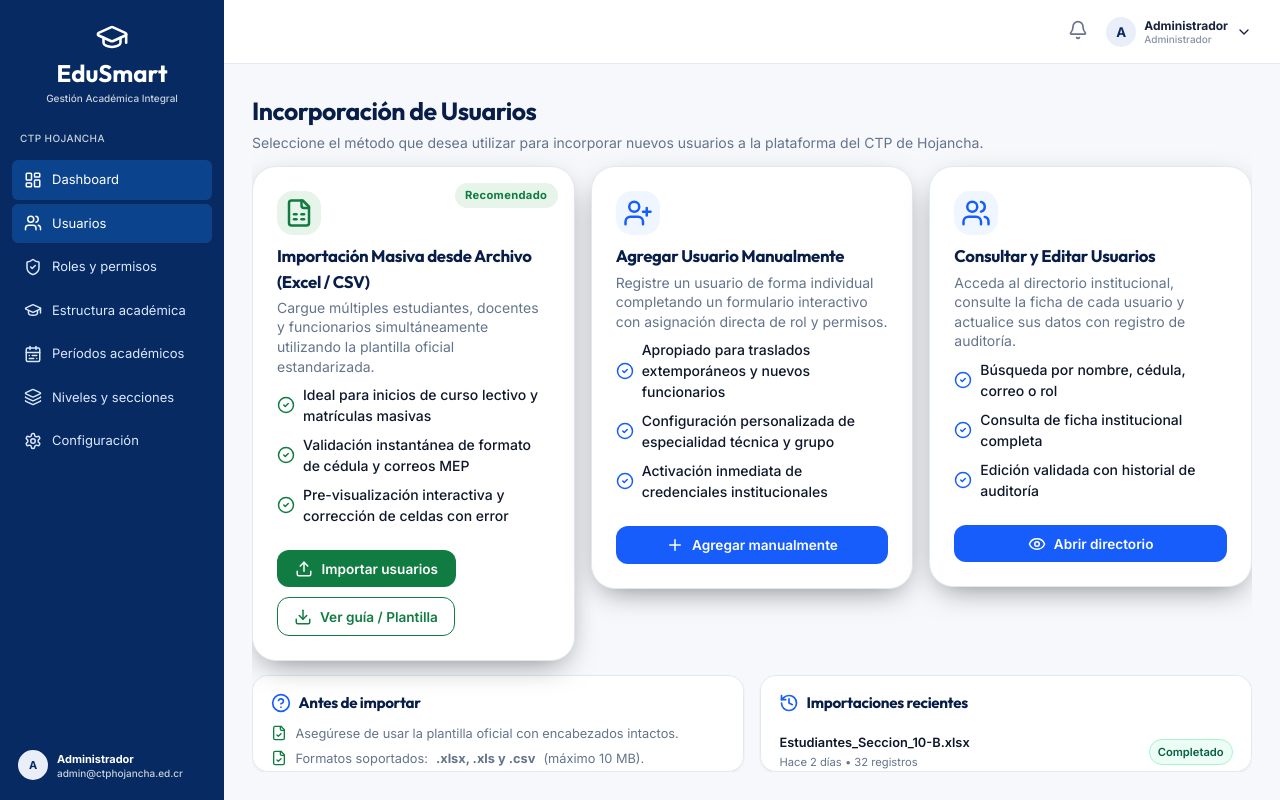
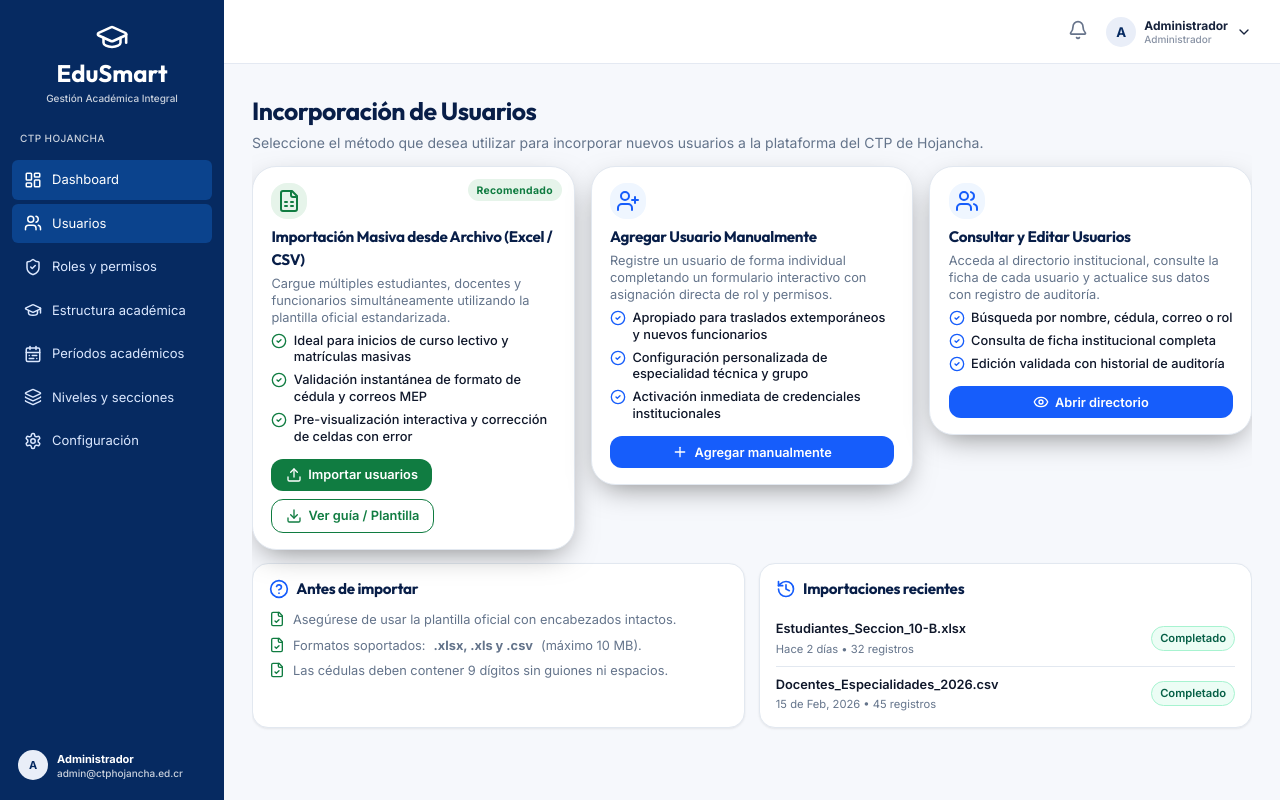
Before and after one commit to DavidMA17-04/EduSmart-Frontend, a React (Vite) app in the folder frontend/: page /admin/users in a window 1280 px wide. Built offline with nearby package versions, Linux system fonts and the light colour scheme.

Commit message:
style(frontend): compact method selection cards (WF-13) and enhance preview validations (WF-15)

```diff
--- a/frontend/src/features/manage-user-import/api/userImportApi.ts
+++ b/frontend/src/features/manage-user-import/api/userImportApi.ts
@@ -5,6 +5,7 @@ export interface BulkImportBreakdown {
   duplicateEmail: number;
   requiredFieldsMissing: number;
   invalidEmail: number;
+  invalidRole?: number;
 }
 
 export interface KPISummary {
--- a/frontend/src/pages/Admin/Users/UserMethodSelectionPage/UserMethodSelection.module.css
+++ b/frontend/src/pages/Admin/Users/UserMethodSelectionPage/UserMethodSelection.module.css
@@ -34,7 +34,7 @@
 
 .cardsGrid {
   display: grid;
-  grid-template-columns: repeat(auto-fit, minmax(280px, 1fr));
+  grid-template-columns: repeat(3, 1fr);
   gap: 1rem;
   flex: 0 1 auto;
   min-height: 0;
@@ -45,7 +45,7 @@
   background: var(--color-bg-card);
   border: 1px solid var(--color-border-card);
   border-radius: var(--radius-xl);
-  padding: 1.5rem;
+  padding: 1rem 1.15rem;
   display: flex;
   flex-direction: column;
   position: relative;
@@ -62,56 +62,56 @@
 
 .recommendedBadge {
   position: absolute;
-  top: 1rem;
-  right: 1rem;
-  padding: 0.25rem 0.65rem;
+  top: 0.75rem;
+  right: 0.75rem;
+  padding: 0.2rem 0.55rem;
   border-radius: 9999px;
   background: var(--color-primary-green-light);
   color: var(--color-primary-green);
-  font-size: 0.7rem;
+  font-size: 0.65rem;
   font-weight: 700;
   letter-spacing: 0.03em;
 }
 
 .iconWrapperGreen {
-  width: 44px;
-  height: 44px;
+  width: 36px;
+  height: 36px;
   border-radius: var(--radius-lg);
   background: var(--color-primary-green-light);
   color: var(--color-primary-green);
   display: flex;
   align-items: center;
   justify-content: center;
-  margin-bottom: 0.5rem;
+  margin-bottom: 0.4rem;
   flex-shrink: 0;
 }
 
 .iconWrapperBlue {
-  width: 44px;
-  height: 44px;
+  width: 36px;
+  height: 36px;
   border-radius: var(--radius-lg);
   background: var(--color-primary-blue-light);
   color: var(--color-primary-blue);
   display: flex;
   align-items: center;
   justify-content: center;
-  margin-bottom: 0.5rem;
+  margin-bottom: 0.4rem;
   flex-shrink: 0;
 }
 
 .cardTitle {
   font-family: var(--font-family-heading);
-  font-size: 1.05rem;
+  font-size: 0.95rem;
   font-weight: 700;
   color: var(--color-primary-dark);
-  margin: 0 0 0.25rem 0;
+  margin: 0 0 0.2rem 0;
 }
 
 .cardDesc {
   color: var(--color-text-muted);
-  font-size: 0.875rem;
-  line-height: 1.4;
-  margin: 0 0 0.5rem 0;
+  font-size: 0.8rem;
+  line-height: 1.35;
+  margin: 0 0 0.4rem 0;
 }
 
 .featuresList {
@@ -120,16 +120,17 @@
   margin: 0;
   display: flex;
   flex-direction: column;
-  gap: 0.5rem;
+  gap: 0.4rem;
 }
 
 .featuresList li {
   display: flex;
-  align-items: center;
-  gap: 0.5rem;
-  font-size: 0.875rem;
+  align-items: flex-start;
+  gap: 0.4rem;
+  font-size: 0.8rem;
   color: var(--color-text-main);
   font-weight: 500;
+  line-height: 1.3;
 }
 
 .checkGreen {
@@ -143,9 +144,9 @@
 }
 
 .actionGroup {
-  margin-top: 1.5rem;
+  margin-top: 0.85rem;
   display: flex;
-  gap: 0.6rem;
+  gap: 0.5rem;
   flex-wrap: wrap;
   flex-shrink: 0;
 }
@@ -154,13 +155,13 @@
   display: inline-flex;
   align-items: center;
   justify-content: center;
-  gap: 0.5rem;
-  padding: 0.6rem 1.15rem;
+  gap: 0.4rem;
+  padding: 0.5rem 0.9rem;
   border-radius: var(--radius-md);
   background: var(--color-primary-green);
   color: #ffffff;
   font-weight: 600;
-  font-size: 0.85rem;
+  font-size: 0.8rem;
   border: none;
   cursor: pointer;
   transition: background-color 0.15s ease;
@@ -174,14 +175,14 @@
   display: inline-flex;
   align-items: center;
   justify-content: center;
-  gap: 0.5rem;
-  padding: 0.6rem 1rem;
+  gap: 0.4rem;
+  padding: 0.5rem 0.85rem;
   border-radius: var(--radius-md);
   background: #ffffff;
   color: var(--color-primary-green);
   border: 1.5px solid var(--color-primary-green);
   font-weight: 600;
-  font-size: 0.85rem;
+  font-size: 0.8rem;
   cursor: pointer;
   transition: background-color 0.15s ease;
 }
@@ -195,13 +196,13 @@
   display: inline-flex;
   align-items: center;
   justify-content: center;
-  gap: 0.5rem;
-  padding: 0.6rem 1.15rem;
+  gap: 0.4rem;
+  padding: 0.5rem 0.9rem;
   border-radius: var(--radius-md);
   background: var(--color-primary-blue);
   color: #ffffff;
   font-weight: 600;
-  font-size: 0.85rem;
+  font-size: 0.8rem;
   border: none;
   cursor: pointer;
   transition: background-color 0.15s ease;
@@ -215,9 +216,10 @@
 .bottomGrid {
   display: grid;
   grid-template-columns: repeat(2, 1fr);
-  gap: 1rem;
+  gap: 0.85rem;
   margin-top: 0;
   flex: 1;
+  max-height: 26%;
   min-height: 0;
   align-content: start;
 }
@@ -226,7 +228,7 @@
   background: var(--color-bg-card);
   border: 1px solid var(--color-border-card);
   border-radius: var(--radius-lg);
-  padding: 1rem 1.15rem;
+  padding: 0.85rem 1rem;
   box-shadow: var(--shadow-subtle);
   min-height: 0;
   overflow-y: auto;
@@ -318,3 +320,14 @@
     max-height: none;
   }
 }
+
+@media (max-width: 1200px) and (min-width: 1024px) {
+  .cardsGrid {
+    grid-template-columns: repeat(3, 1fr);
+    gap: 0.75rem;
+  }
+
+  .cardTitle {
+    font-size: 0.9rem;
+  }
+}
--- a/frontend/src/pages/Admin/Users/UserMethodSelectionPage/UserMethodSelectionPage.tsx
+++ b/frontend/src/pages/Admin/Users/UserMethodSelectionPage/UserMethodSelectionPage.tsx
@@ -82,7 +82,7 @@ export const UserMethodSelectionPage: React.FC = () => {
         <div className={styles.card}>
           <span className={styles.recommendedBadge}>Recomendado</span>
           <div className={styles.iconWrapperGreen}>
-            <FileSpreadsheet size={30} />
+            <FileSpreadsheet size={24} />
           </div>
           <h2 className={styles.cardTitle}>
             Importación Masiva desde Archivo (Excel / CSV)
@@ -93,15 +93,15 @@ export const UserMethodSelectionPage: React.FC = () => {
 
           <ul className={styles.featuresList}>
             <li>
-              <CheckCircle2 size={18} className={styles.checkGreen} />
+              <CheckCircle2 size={16} className={styles.checkGreen} />
               Ideal para inicios de curso lectivo y matrículas masivas
             </li>
             <li>
-              <CheckCircle2 size={18} className={styles.checkGreen} />
+              <CheckCircle2 size={16} className={styles.checkGreen} />
               Validación instantánea de formato de cédula y correos MEP
             </li>
             <li>
-              <CheckCircle2 size={18} className={styles.checkGreen} />
+              <CheckCircle2 size={16} className={styles.checkGreen} />
               Pre-visualización interactiva y corrección de celdas con error
             </li>
           </ul>
@@ -112,7 +112,7 @@ export const UserMethodSelectionPage: React.FC = () => {
               className={styles.btnGreen}
               onClick={() => navigate('/admin/users/import/bulk')}
             >
-              <Upload size={18} />
+              <Upload size={16} />
               Importar usuarios
             </button>
             <button
@@ -120,7 +120,7 @@ export const UserMethodSelectionPage: React.FC = () => {
               className={styles.btnOutlineGreen}
               onClick={handleDownloadTemplate}
             >
-              <Download size={18} />
+              <Download size={16} />
               Ver guía / Plantilla
             </button>
           </div>
@@ -129,7 +129,7 @@ export const UserMethodSelectionPage: React.FC = () => {
         {/* Tarjeta de Registro Manual (Azul) */}
         <div className={styles.card}>
           <div className={styles.iconWrapperBlue}>
-            <UserPlus size={30} />
+            <UserPlus size={24} />
           </div>
           <h2 className={styles.cardTitle}>
             Agregar Usuario Manualmente
@@ -140,15 +140,15 @@ export const UserMethodSelectionPage: React.FC = () => {
 
           <ul className={styles.featuresList}>
             <li>
-              <CheckCircle2 size={18} className={styles.checkBlue} />
+              <CheckCircle2 size={16} className={styles.checkBlue} />
               Apropiado para traslados extemporáneos y nuevos funcionarios
             </li>
             <li>
-              <CheckCircle2 size={18} className={styles.checkBlue} />
+              <CheckCircle2 size={16} className={styles.checkBlue} />
               Configuración personalizada de especialidad técnica y grupo
             </li>
             <li>
-              <CheckCircle2 size={18} className={styles.checkBlue} />
+              <CheckCircle2 size={16} className={styles.checkBlue} />
               Activación inmediata de credenciales institucionales
             </li>
           </ul>
@@ -159,7 +159,7 @@ export const UserMethodSelectionPage: React.FC = () => {
               className={styles.btnBlue}
               onClick={() => navigate('/admin/users/new')}
             >
-              <Plus size={18} />
+              <Plus size={16} />
               Agregar manualmente
             </button>
           </div>
@@ -168,7 +168,7 @@ export const UserMethodSelectionPage: React.FC = () => {
         {/* Tarjeta de Consulta y Edición (WF-18) */}
         <div className={styles.card}>
           <div className={styles.iconWrapperBlue}>
-            <Users size={30} />
+            <Users size={24} />
           </div>
           <h2 className={styles.cardTitle}>
             Consultar y Editar Usuarios
@@ -179,15 +179,15 @@ export const UserMethodSelectionPage: React.FC = () => {
 
           <ul className={styles.featuresList}>
             <li>
-              <CheckCircle2 size={18} className={styles.checkBlue} />
+              <CheckCircle2 size={16} className={styles.checkBlue} />
               Búsqueda por nombre, cédula, correo o rol
             </li>
             <li>
-              <CheckCircle2 size={18} className={styles.checkBlue} />
+              <CheckCircle2 size={16} className={styles.checkBlue} />
               Consulta de ficha institucional completa
             </li>
             <li>
-              <CheckCircle2 size={18} className={styles.checkBlue} />
+              <CheckCircle2 size={16} className={styles.checkBlue} />
               Edición validada con historial de auditoría
             </li>
           </ul>
@@ -198,7 +198,7 @@ export const UserMethodSelectionPage: React.FC = () => {
               className={styles.btnBlue}
               onClick={() => navigate('/admin/users/directory')}
             >
-              <Eye size={18} />
+              <Eye size={16} />
               Abrir directorio
             </button>
           </div>
--- a/frontend/src/pages/Admin/Users/mocks/importedUsersMock.ts
+++ b/frontend/src/pages/Admin/Users/mocks/importedUsersMock.ts
@@ -14,6 +14,8 @@ export interface ImportedUserRecord {
   dbConflictNationalId?: string | null;
   /** Correo que chocó con BD en el validate inicial (se re-aplica al editar). */
   dbConflictEmail?: string | null;
+  /** Rol que falló contra catálogo BD en el validate inicial (se re-aplica al editar). */
+  dbConflictRole?: string | null;
   status: 'VALID' | 'WARNING' | 'ERROR';
   errorMessages?: string[];
   warningMessages?: string[];
```
Also changed, not shown: frontend/src/features/manage-user-import/lib/validateImportPreviewRow.ts (+38 -29 lines), frontend/src/pages/Admin/Users/UserBulkImportPage/UserBulkImportPage.tsx (+48 -10 lines), frontend/src/pages/Admin/Users/UserImportPreviewPage/UserImportPreviewPage.tsx (+28 -7 lines), 5 other files (tests, documents, lock files or other folders).
